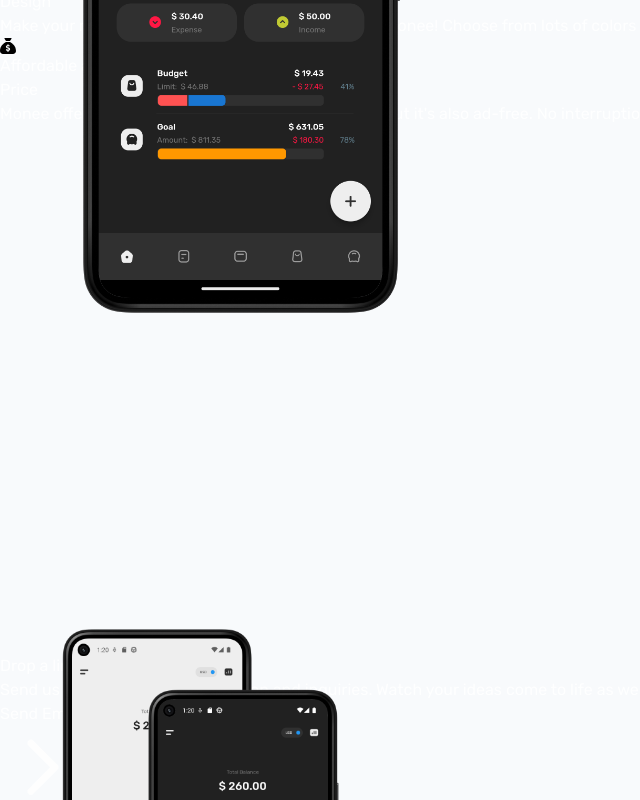
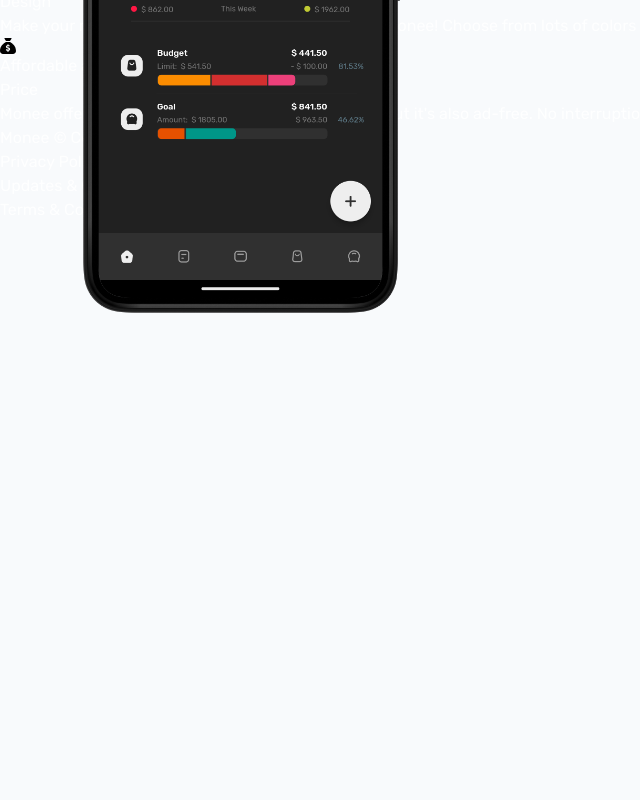
Before and after one commit to JhayLobusta/Monee-Website-ViteReact, a React (Vite) app: page / in a window 1280 px wide. Shown: the part 4420-5220 px from the top of the page, without its empty margins (0-640 px from the left). After the commit the page ends 4770 px from the top, so only its background shows below. Built offline with nearby package versions, Linux system fonts and the light colour scheme.

Commit message:
add deploy workflow

```diff
--- a/src/App.jsx
+++ b/src/App.jsx
@@ -136,7 +136,7 @@ const App = () => {
       </article>
     </div>
 </section>
-<section className="flex flex-col lg:flex-row items-center gap-8 border-t border-gray-200 pt-28 pb-20 space-y-16 md:space-y-12">
+{/* <section className="flex flex-col lg:flex-row items-center gap-8 border-t border-gray-200 pt-28 pb-20 space-y-16 md:space-y-12">
 <div className="flex-1 text-left flex items-center justify-center">
             <div className="circle-back-small bg-slate-100 hidden sm:flex"></div>
             <div className="circle-front-small bg-transparent sm:bg-slate-300 relative sm:absolute">
@@ -158,7 +158,7 @@ const App = () => {
         </button>
 
   </div>
-</section>
+</section> */}
 <Footer />
       </div>
     </>
```
Also changed, not shown: src/assets/mockup.png.
